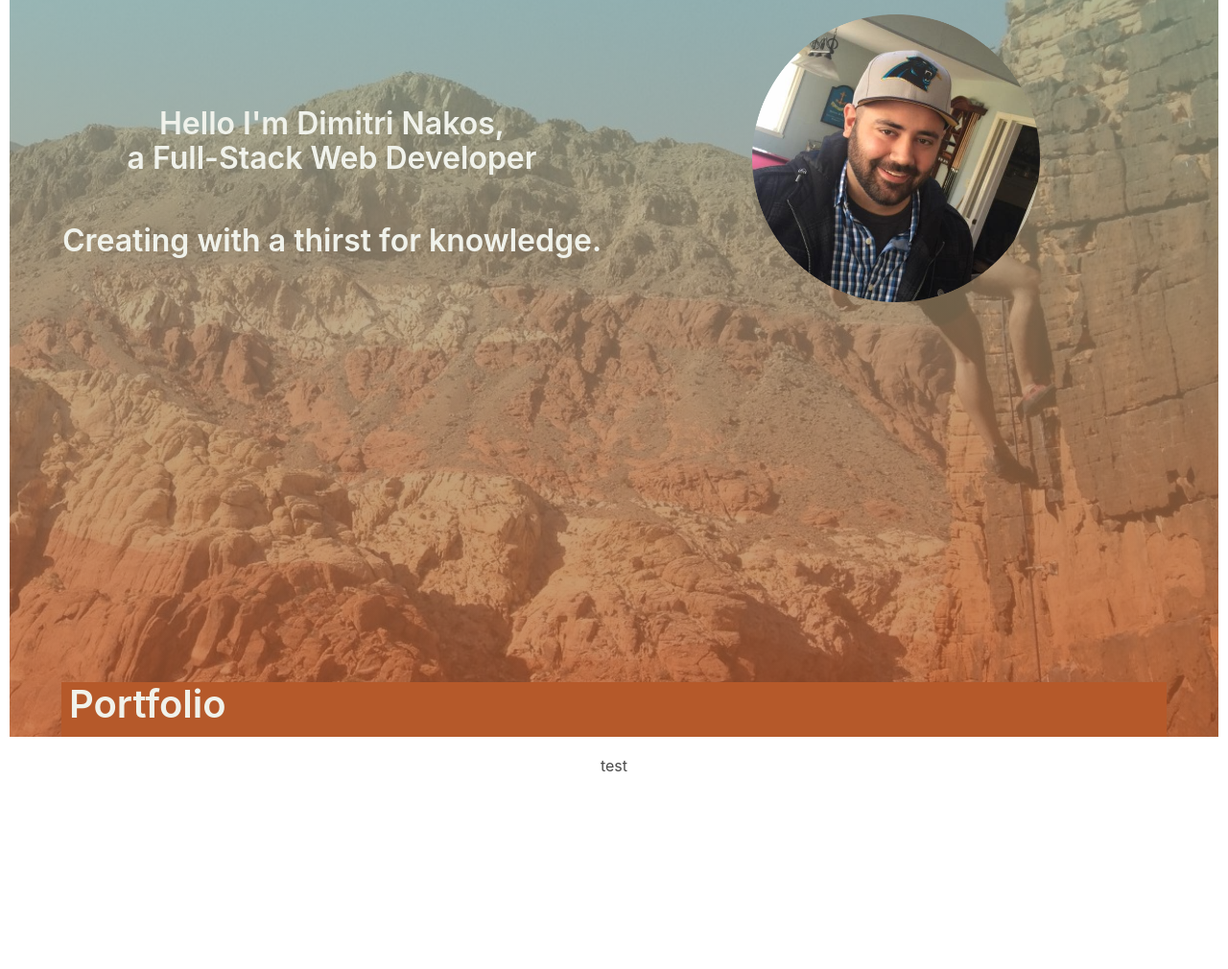
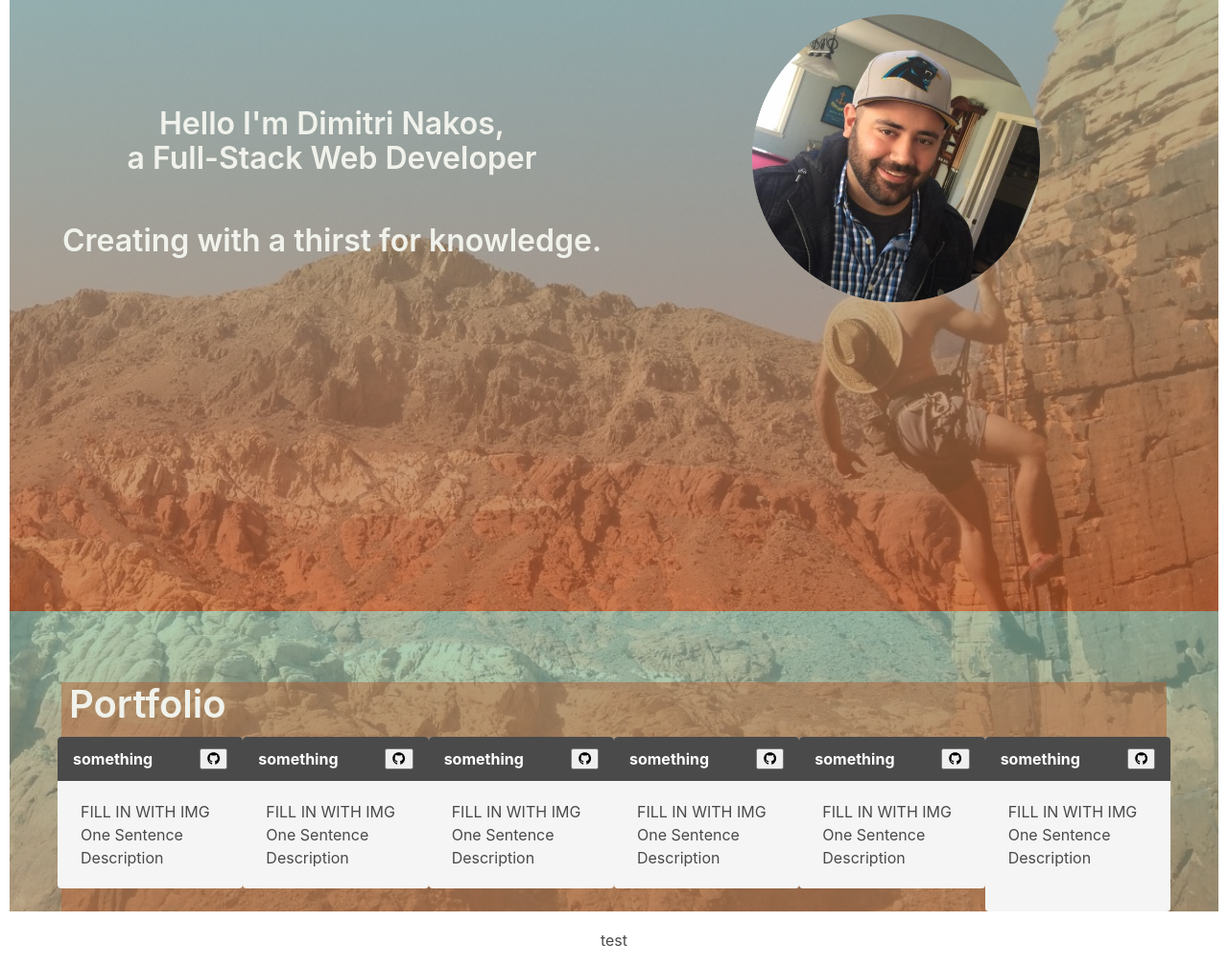
Before and after one commit to diminako/portfolio_main, a plain HTML site: page index.html in a window 1280 px wide. Shown: the part 163-1173 px from the top of the page at 96% size. Before the commit the page ends 991 px from the top, so only its background shows below. Drawn offline with nearby package versions, Linux system fonts and the light colour scheme.

Commit message:
added js functionality to scale with more portfolio additions.

```diff
--- a/assets/script.js
+++ b/assets/script.js
@@ -5,7 +5,34 @@ var projects = [
         url: "https://www.google.com",
         image: "https://via.placeholder.com/150",
         github: "https://www.google.com"
-    }
+    },
+    {
+        name: "something",
+        url: "https://www.google.com",
+        image: "https://via.placeholder.com/150",
+        github: "https://www.google.com"
+    },
+    {
+        name: "something",
+        url: "https://www.google.com",
+        image: "https://via.placeholder.com/150",
+        github: "https://www.google.com"
+    }, {
+        name: "something",
+        url: "https://www.google.com",
+        image: "https://via.placeholder.com/150",
+        github: "https://www.google.com"
+    }, {
+        name: "something",
+        url: "https://www.google.com",
+        image: "https://via.placeholder.com/150",
+        github: "https://www.google.com"
+    }, {
+        name: "something",
+        url: "https://www.google.com",
+        image: "https://via.placeholder.com/150",
+        github: "https://www.google.com"
+    },
 ]
 var burgerIcon = document.querySelector("#burgerIcon");
 var navbarMenu = document.getElementById("navLinks")
@@ -13,3 +40,27 @@ var navbarMenu = document.getElementById("navLinks")
 burgerIcon.addEventListener("click", () => {
     navbarMenu.classList.toggle("is-active");
 });
+
+for (let i = 0; i < projects.length; i++) {
+    var messageBox = $("<article class='message'>")
+    var upperBox = $("<div class='message-header'  data-project='proj_" + i + "' id='project_" + projects[i].name + "'>")
+    var pUpperBox = $("<p>" + projects[i].name + "</p>")
+    var btnUpperBox = $("<button><a href='" + projects[i].url + "'><i class='fab fa-github'></i></a></button>")
+    var lowerBox = $("<div class='message-body'>FILL IN WITH IMG</div>")
+    var pLowerBox = $("<p>One Sentence Description</p>")
+
+
+
+    $("#portCardBox").append(messageBox)
+    messageBox.append(upperBox)
+    upperBox.append(pUpperBox)
+    upperBox.append(btnUpperBox)
+    messageBox.append(lowerBox)
+    lowerBox.append(pLowerBox)
+
+
+}
+
+const generatePortfolio = () => {
+
+}
--- a/assets/style.css
+++ b/assets/style.css
@@ -25,7 +25,7 @@ section {
 
 #portContainer {
     /* height: 300px; */
-    background-color: #b5592a;
+    background-color: #b5582a71;
     width: 100%;
 }
 
--- a/index.html
+++ b/index.html
@@ -75,7 +75,7 @@
     <article id="portfolioContainer" class="pt-1">
         <div class="container .is-fullhd px-2" id="portContainer">
             <h2 class="title is-2" id="portHead">Portfolio</h2>
-            <div class="columns is-full mb-0">
+            <div class="columns is-full mb-0" id="portCardBox">
 
             </div>
         </div>
@@ -134,7 +134,8 @@
 
 
 
-
+<script src="https://code.jquery.com/jquery-3.5.1.min.js"
+    integrity="sha256-9/aliU8dGd2tb6OSsuzixeV4y/faTqgFtohetphbbj0=" crossorigin="anonymous"></script>
 <script src="./assets/script.js"></script>
 </body>
 
```
